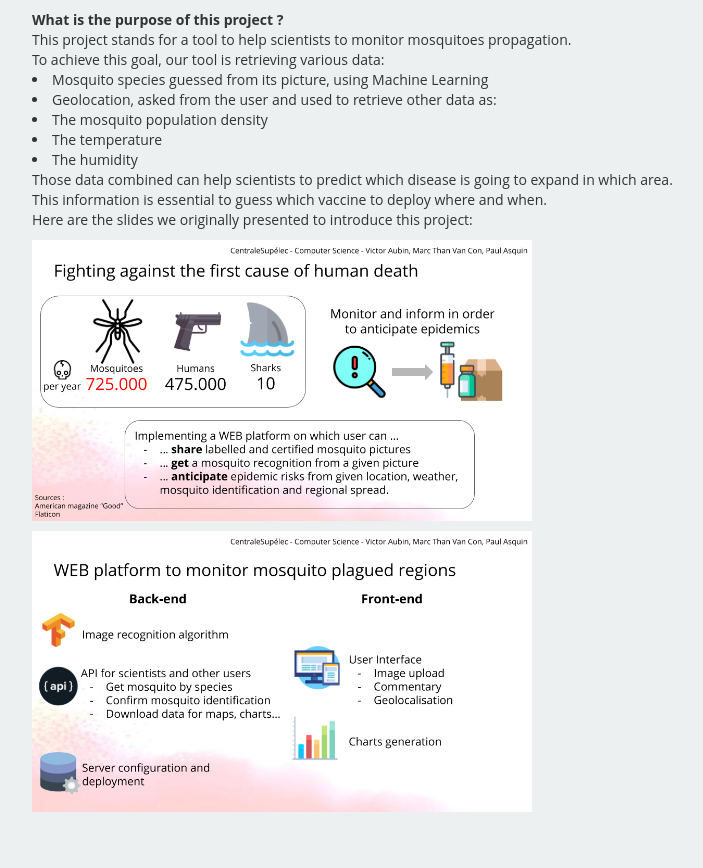
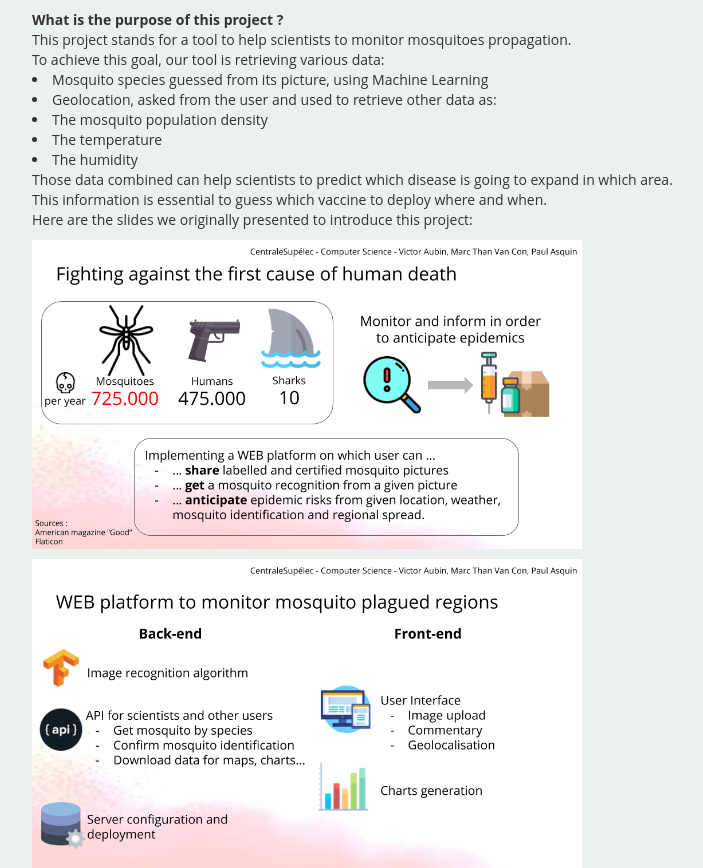
Before and after one commit to mosquito-boys/mosquito-monitoring, a Flask app: page /info in a window 1280 px wide. Shown: the part 824-1692 px from the top of the page, without its empty margins (111-814 px from the left). Before the commit the page ends 1636 px from the top, so only its background shows below. Run offline with Flask 2, Linux system fonts and the light colour scheme; some libraries are stand-ins or nearby versions.

Commit message:
chaning size slide info

```diff
--- a/static/style.css
+++ b/static/style.css
@@ -204,5 +204,5 @@ h1 {
 .slide {
     display: inline-block;
     margin-top: 10px;
-    width: 500px;
+    width: 550px;
 }
```
